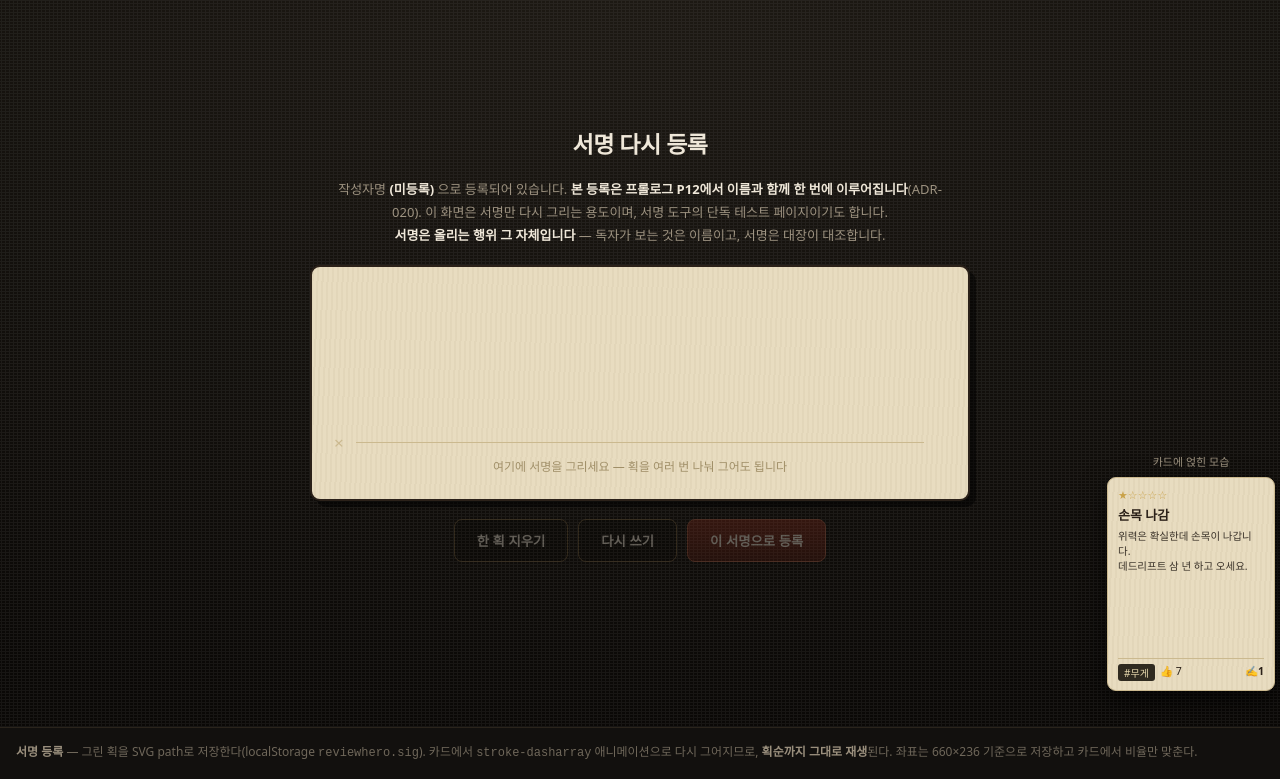
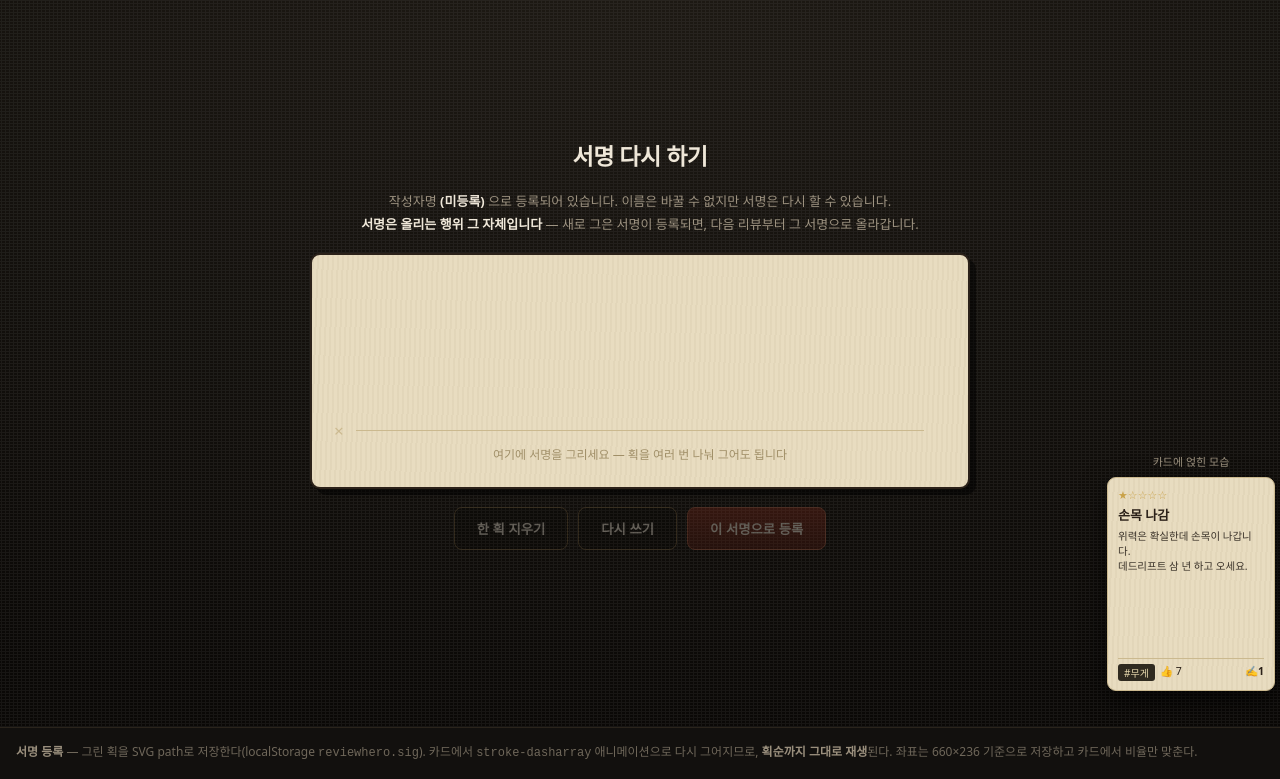
Before and after one commit to ufxpri/review-hero, a website: page ui/signature.html in a window 1280 px wide. Shown: the part 56-835 px from the top of the page. Drawn offline with Linux system fonts and the light colour scheme.

Commit message:
fix(prologue): 「서명 남기러 가기」 페이지 존치 — 완료 화면의 보조 링크로 연결
[무엇을]
직전 커밋(a4de8fe)에서 종료 게이트를 등록 완료 화면으로 바꾸며 signature.html로 가는
경로가 사라졌다. 사용자 요청으로 페이지를 살려 둔다 — 단, 흐름 중간이 아니라
완료 화면의 보조 링크로.

- 완료 화면: [첫 리뷰 쓰러 가기 →] 아래에 작은 밑줄 링크 「서명 다시 하기」 추가.
  주 동선을 가리지 않는 보조 스타일(회색·작은 글씨).
- signature.html: 개발용 문구(ADR 번호, 테스트 페이지 안내)를 걷어내고 정식 재서명
  페이지로 복원 — "이름은 바꿀 수 없지만 서명은 다시 할 수 있습니다.
  새로 그은 서명이 등록되면, 다음 리뷰부터 그 서명으로 올라갑니다."

[왜]
등록은 P15 계약서에서 끝나는 게 맞지만(사용자의 앞선 지시), 서명을 나중에 바꾸고 싶을 때
갈 곳이 없어졌다. 완료 화면의 보조 링크면 흐름을 끊지 않으면서 페이지가 살아 있다.
카드 서명 애니메이션 미리보기가 있는 페이지라 도구로서도 가치가 있다.

[과정]
완료 화면 렌더 재확인. 콘솔 오류 없음.

```diff
--- a/ui/signature.html
+++ b/ui/signature.html
@@ -75,12 +75,10 @@ h1{font-size:23px;font-weight:800;letter-spacing:-.5px}
   <div class="grain"></div>
   <span class="logo">만물마켓</span>
 
-  <h1>서명 다시 등록</h1>
+  <h1>서명 다시 하기</h1>
   <p class="lead">
-작성자명 <b id="pen">……</b> 으로 등록되어 있습니다.
-    <b>본 등록은 프롤로그 P12에서 이름과 함께 한 번에 이루어집니다</b>(ADR-020).
-    이 화면은 서명만 다시 그리는 용도이며, 서명 도구의 단독 테스트 페이지이기도 합니다.<br>
-    <b>서명은 올리는 행위 그 자체입니다</b> — 독자가 보는 것은 이름이고, 서명은 대장이 대조합니다.
+작성자명 <b id="pen">……</b> 으로 등록되어 있습니다. 이름은 바꿀 수 없지만 서명은 다시 할 수 있습니다.<br>
+    <b>서명은 올리는 행위 그 자체입니다</b> — 새로 그은 서명이 등록되면, 다음 리뷰부터 그 서명으로 올라갑니다.
   </p>
 
   <div class="pad" id="pad">
```
Also changed, not shown: ui/prologue.template.html (+4 -0 lines).
